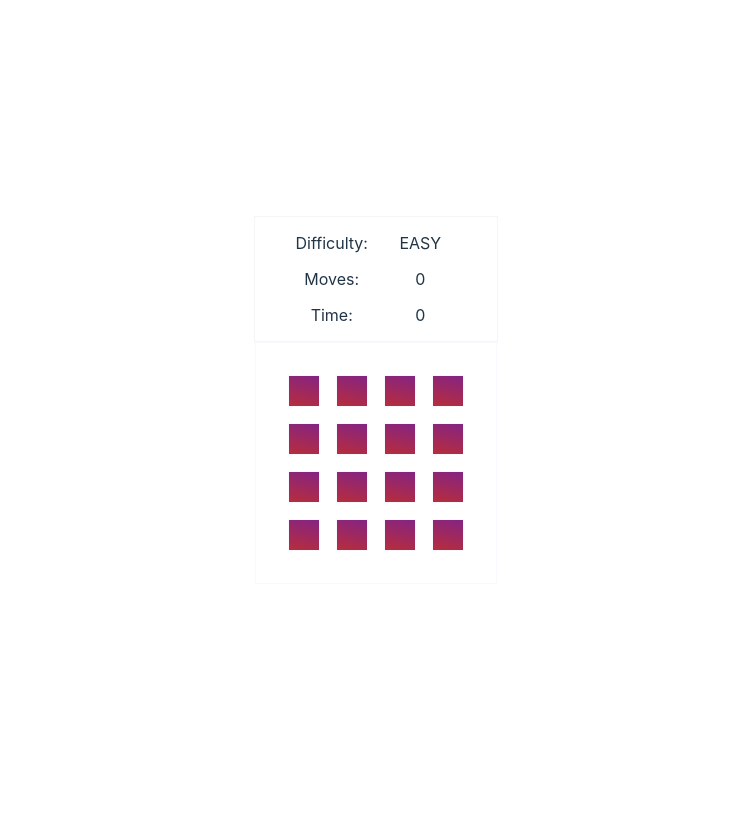
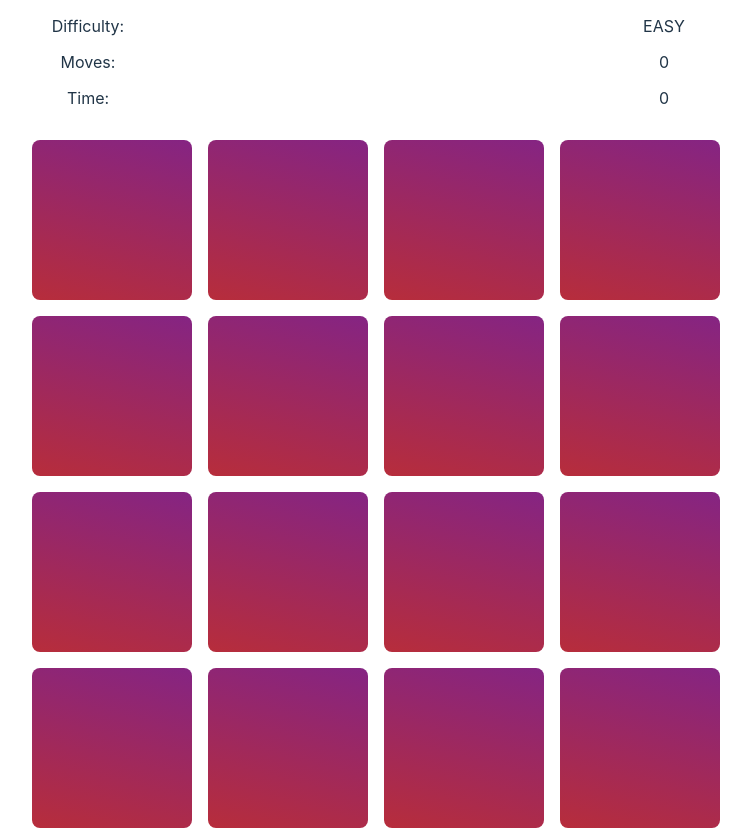
Before and after one commit to miloszolejnik/MemoryGame, a React (Vite) app: page /game in a window 1280 px wide. Shown: the whole page, without its empty margins (264-1015 px from the left). Before the commit the page ends 800 px from the top, so only its background shows below. Built offline with nearby package versions, Linux system fonts and the light colour scheme.

Commit message:
added some qol changes

```diff
--- a/src/components/gameScreenComponents/GameCard.tsx
+++ b/src/components/gameScreenComponents/GameCard.tsx
@@ -1,8 +1,18 @@
+import { useState } from 'react';
 import { useMemoryGameStore } from '../../store/store';
 import { CardStructure } from '../../types/gameSettings';
 import { cardThemes } from '../../utils/cardDecs';
 import style from './style.module.scss';
-export const GameCard = ({ card }: { card: CardStructure }) => {
+export const GameCard = ({
+  card,
+  disable,
+  setDisable,
+}: {
+  card: CardStructure;
+  disable: boolean;
+  setDisable: (value: boolean) => void;
+}) => {
+  const [error, setError] = useState(false);
   const reverse =
     cardThemes[useMemoryGameStore((state) => state.cardTheme)].cardBackround;
   const currentCardsInUse = useMemoryGameStore((state) => state.cardsInUse);
@@ -14,6 +24,11 @@ export const GameCard = ({ card }: { card: CardStructure }) => {
   }
 
   const handleClick = () => {
+    if (disable) return;
+
+    setDisable(true);
+
+    if (!card.isFlipped || !card.isMatched) {
       const updatedCardsInUse = currentCardsInUse.map((c) => {
         if (c.id === card.id) {
           return { ...c, isFlipped: true };
@@ -28,7 +43,7 @@ export const GameCard = ({ card }: { card: CardStructure }) => {
 
       if (!selectedCard) {
         useMemoryGameStore.setState({ selectedCard: card.backgroundImage });
-      // console.log(useMemoryGameStore.getState().selectedCard)
+        setDisable(false);
         return;
       }
 
@@ -46,6 +61,7 @@ export const GameCard = ({ card }: { card: CardStructure }) => {
           cardsInUse: matchedCards,
           selectedCard: null,
         });
+        setDisable(false);
         return;
       }
 
@@ -64,8 +80,18 @@ export const GameCard = ({ card }: { card: CardStructure }) => {
             cardsInUse: resetFlippedCards,
             selectedCard: null,
           });
+          setDisable(false);
+        }, 1000);
+        return;
+      }
+    } else if (card.isMatched || card.isFlipped || disable) {
+      setError(true);
+      setTimeout(() => {
+        setError(false);
       }, 500);
     }
+
+    setDisable(false);
   };
 
   const isGradient = card.backgroundImage.startsWith('linear-gradient');
@@ -86,8 +112,16 @@ export const GameCard = ({ card }: { card: CardStructure }) => {
 
   return (
     <div
-      className={`${style.GameCardContainer} ${card.isFlipped ? style.flipped : ''}`}
+      className={`${style.GameCardContainer}
+            ${card.isFlipped ? style.flipped : ''}`}
+      data-card-error={error}
+      onClick={() => {
+        if (!disable) handleClick();
+      }}
     >
+      <div className={style.GameCardReverse}>
+        <img src={reverse} />
+      </div>
       <div
         className={style.GameCard}
         data-card-id={card.id}
@@ -96,9 +130,6 @@ export const GameCard = ({ card }: { card: CardStructure }) => {
       >
         <span className={style.iconContainer}>{card.icon}</span>
       </div>
-      <div className={style.GameCardReverse} onClick={() => handleClick()}>
-        <img src={reverse} />
-      </div>
     </div>
   );
 };
--- a/src/components/gameScreenComponents/GameScene.tsx
+++ b/src/components/gameScreenComponents/GameScene.tsx
@@ -1,20 +1,22 @@
-import { useEffect } from 'react';
+import { useEffect, useState } from 'react';
 import { useMemoryGameStore } from '../../store/store';
 import { CardStructure } from '../../types/gameSettings';
 import { difficultyLevelGenerate } from '../../utils/difficultyLevelGenerate';
 import { GameCard } from './GameCard';
 import style from './style.module.scss';
 export const GameScene = () => {
+  const [disable, setDisable] = useState(false);
+
   let gridSize;
   switch (useMemoryGameStore.getState().difficulty) {
     case 'EASY':
       gridSize = 4;
       break;
     case 'MEDIUM':
-      gridSize = 8;
+      gridSize = 6;
       break;
     case 'HARD':
-      gridSize = 16;
+      gridSize = 8;
       break;
     default:
       throw new Error(
@@ -34,7 +36,12 @@ export const GameScene = () => {
   return (
     <div className={style.GameScene} data-grid-size={gridSize}>
       {gameTable.map((card: CardStructure, index: number) => (
-        <GameCard key={index} card={card} />
+        <GameCard
+          key={index}
+          card={card}
+          disable={disable}
+          setDisable={setDisable}
+        />
       ))}
     </div>
   );
--- a/src/components/gameScreenComponents/style.module.scss
+++ b/src/components/gameScreenComponents/style.module.scss
@@ -1,10 +1,9 @@
 .GameSettings {
   display: flex;
   flex-direction: column;
-  border: solid whitesmoke 1px;
   padding: 1rem 2rem;
   gap: 1rem;
-  width: 20%;
+  margin-bottom: 1rem;
   .Setting {
     display: flex;
     justify-content: space-between;
@@ -12,14 +11,9 @@
   }
 }
 .GameScene {
-  width: fit-content;
   display: grid;
   gap: 1rem;
-  border: solid ghostwhite 1px;
-  padding: 2rem 2rem;
-
-  --grid-columns: 4;
-
+  justify-content: center;
   &[data-grid-size='4'] {
     --grid-columns: 4;
   }
@@ -32,29 +26,41 @@
     --grid-columns: 8;
   }
 
-  grid-template-columns: repeat(var(--grid-columns), 1fr);
+  grid-template-columns: repeat(var(--grid-columns), minmax(0, 10rem));
 }
 
 .GameCardContainer {
   position: relative;
+  display: flex;
   max-height: 10rem;
   max-width: 10rem;
-  min-width: 2rem;
-  min-height: 2rem;
+  min-height: 1rem;
+  min-width: 1rem;
+  width: auto;
+  height: auto;
+  aspect-ratio: 1 / 1;
   overflow: hidden;
   cursor: pointer;
+  border-radius: 5%;
+
+  &[data-card-error='true'] {
+    animation: shake 0.5s ease-in-out 1;
+  }
 }
 
 .GameCard {
-  position: absolute;
+  position: relative;
+  top: 0;
+  left: 0;
   display: flex;
   justify-content: center;
   align-items: center;
   width: 100%;
   height: 100%;
-  border: solid ghostwhite 1px;
   background-size: cover;
   background-position: center;
+  transform: rotateY(90deg);
+  transition: all 0.2s ease-in;
 
   &[data-card-background-type='gradient'] {
     background: var(--background-value);
@@ -84,7 +90,8 @@
   height: 100%;
   background-size: cover;
   background-position: center;
-  border: solid rgba(248, 248, 255, 0.068) 1px;
+  transition: all 0.2s ease-in;
+  transition-delay: 0.2s;
 }
 
 .flipped {
@@ -92,7 +99,29 @@
     position: absolute;
     height: 100%;
     width: 100%;
-    visibility: hidden;
-    border-color: red;
+    transform: rotateY(90deg);
+    transition-delay: 0.2s;
+  }
+  .GameCard {
+    transform: rotateY(0deg);
+    transition-delay: 0.2s;
   }
 }
+
+@keyframes shake {
+  0% {
+    transform: translateX(0);
+  }
+  25% {
+    transform: translateX(-5px);
+  }
+  50% {
+    transform: translateX(5px);
+  }
+  75% {
+    transform: translateX(-5px);
+  }
+  100% {
+    transform: translateX(0);
+  }
+}
--- a/src/index.css
+++ b/src/index.css
@@ -27,10 +27,9 @@ body {
   margin: 0;
   padding: 0 2rem;
   display: flex;
-  align-items: center;
-  justify-content: center;
   text-align: center;
   max-width: 100vw;
+  height: 100%;
   overflow-x: hidden;
   min-height: 100vh;
 }
--- a/src/pages/gameScreen/style.module.scss
+++ b/src/pages/gameScreen/style.module.scss
@@ -1,6 +1,8 @@
 .GameScreen {
   display: flex;
   flex-direction: column;
+  justify-content: center;
   align-items: center;
-  justify-content: center;
+  height: 100%;
+  width: auto;
 }
--- a/src/utils/cardDecs.tsx
+++ b/src/utils/cardDecs.tsx
@@ -29,6 +29,8 @@ import {
   WifiIcon,
   XIcon,
   ZoomInIcon,
+  ThumbsDownIcon,
+  WindIcon,
 } from 'lucide-react';
 import { CardThemes } from '../types/gameSettings';
 import defaultBG from '../assets/defaultBG.svg';
@@ -218,6 +220,18 @@ export const cardThemes = {
         isMatched: false,
         isFlipped: false,
       },
+      {
+        backgroundImage: 'linear-gradient(45deg, #FF7F50, #FFD700)',
+        icon: <ThumbsDownIcon />,
+        isMatched: false,
+        isFlipped: false,
+      },
+      {
+        backgroundImage: 'linear-gradient(135deg, #1E90FF, #00BFFF)',
+        icon: <WindIcon />,
+        isMatched: false,
+        isFlipped: false,
+      },
     ],
   },
 } as CardThemes;
--- a/src/utils/difficultyLevelGenerate.tsx
+++ b/src/utils/difficultyLevelGenerate.tsx
@@ -8,7 +8,6 @@ export function difficultyLevelGenerate() {
     .sort(() => Math.random() - 0.5)
     .map((card) => ({ ...card, id: Math.random() }));
   const cardInUse = [];
-
   switch (gameInfo.difficulty) {
     case 'EASY':
       cardInUse.push(...shuffledDeck.slice(0, 8), ...shuffledDeck.slice(0, 8));
@@ -19,8 +18,8 @@ export function difficultyLevelGenerate() {
       return cardInUse;
     case 'MEDIUM':
       cardInUse.push(
-        ...shuffledDeck.slice(0, 16),
-        ...shuffledDeck.slice(0, 16)
+        ...shuffledDeck.slice(0, 18),
+        ...shuffledDeck.slice(0, 18)
       );
       shuffledDeck = [...cardInUse]
         .sort(() => Math.random() - 0.5)
--- a/src/utils/selectTheme.tsx
+++ b/src/utils/selectTheme.tsx
@@ -7,7 +7,6 @@ export const useSelectTheme = () => {
 
   const changeTheme = (theme: CardTheme) => {
     useMemoryGameStore.setState({ cardTheme: theme });
-    console.log(useMemoryGameStore.getState());
     navigate('/game');
   };
 
```
Lines whose indentation alone changed are shown as unchanged.
